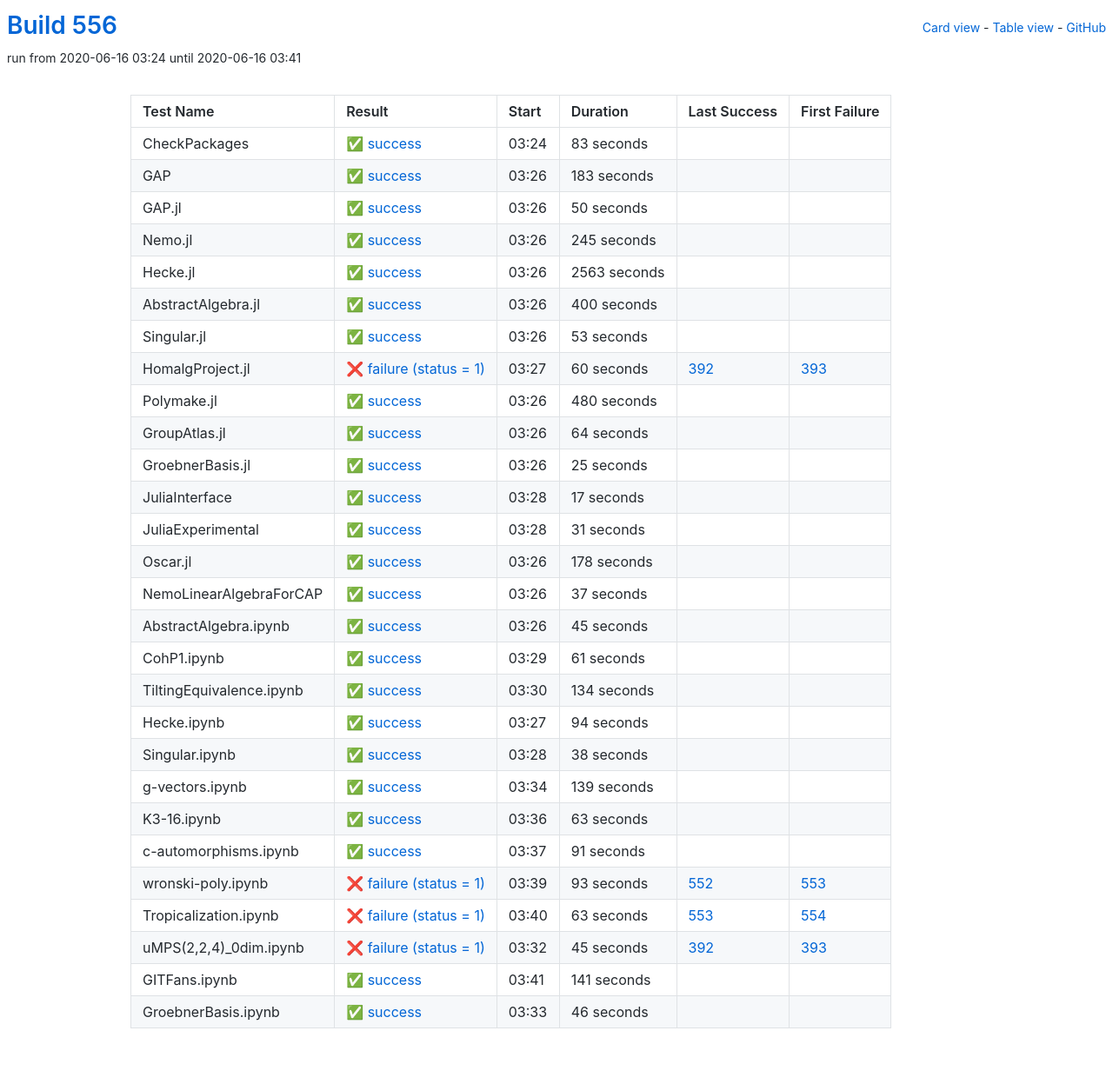
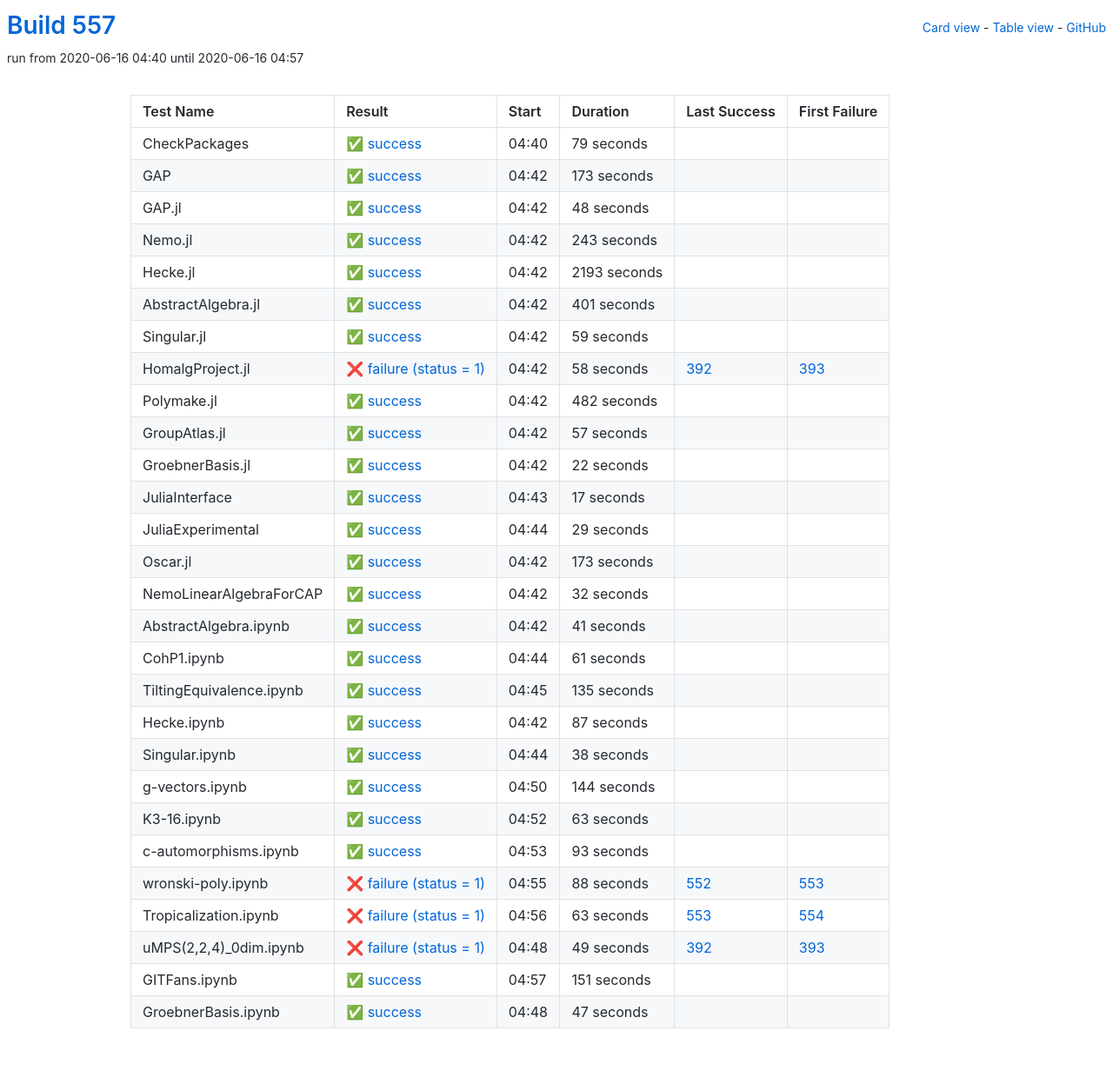
Before and after one commit to oscar-system/oscar-ci-status-1.4, a Jekyll site: the page built from table.html, in a window 1280 px wide. Shown: the whole page at 87% size. Built offline with Jekyll 4.4.1, drawn with Linux system fonts in a browser that asks for light colours.

Commit message:
Build #557

```diff
--- a/_data/ci.yml
+++ b/_data/ci.yml
@@ -1,6 +1,6 @@
 ---
-build: 556
-build_url: https://oscarci.mathematik.uni-kl.de/job/oscar-julia-1.4/556/
+build: 557
+build_url: https://oscarci.mathematik.uni-kl.de/job/oscar-julia-1.4/557/
 job: oscar-julia-1.4
 organization: oscar-system
 repo: oscar-ci-status-1.4
@@ -8,140 +8,140 @@ repourl: https://github.com/oscar-system/oscar-ci-status-1.4
 tests:
 - name: CheckPackages
   id: checkpackages
-  log: https://oscarci.mathematik.uni-kl.de/job/oscar-julia-1.4/556/artifact/logs/build-556/CheckPackages.log
-  start: 2020-06-16 03:24
+  log: https://oscarci.mathematik.uni-kl.de/job/oscar-julia-1.4/557/artifact/logs/build-557/CheckPackages.log
+  start: 2020-06-16 04:40
   success: true
   exitcode: 0
   status: success
-  duration: 83
+  duration: 79
   last_success: false
   last_success_url:
   first_failure: false
   first_failure_url:
 - name: GAP
   id: gap
-  log: https://oscarci.mathematik.uni-kl.de/job/oscar-julia-1.4/556/artifact/logs/build-556/GAP.log
-  start: 2020-06-16 03:26
+  log: https://oscarci.mathematik.uni-kl.de/job/oscar-julia-1.4/557/artifact/logs/build-557/GAP.log
+  start: 2020-06-16 04:42
   success: true
   exitcode: 0
   status: success
-  duration: 183
+  duration: 173
   last_success: false
   last_success_url:
   first_failure: false
   first_failure_url:
 - name: GAP.jl
   id: gap-jl
-  log: https://oscarci.mathematik.uni-kl.de/job/oscar-julia-1.4/556/artifact/logs/build-556/GAP.jl.log
-  start: 2020-06-16 03:26
+  log: https://oscarci.mathematik.uni-kl.de/job/oscar-julia-1.4/557/artifact/logs/build-557/GAP.jl.log
+  start: 2020-06-16 04:42
   success: true
   exitcode: 0
   status: success
-  duration: 50
+  duration: 48
   last_success: false
   last_success_url:
   first_failure: false
   first_failure_url:
 - name: Nemo.jl
   id: nemo-jl
-  log: https://oscarci.mathematik.uni-kl.de/job/oscar-julia-1.4/556/artifact/logs/build-556/Nemo.jl.log
-  start: 2020-06-16 03:26
+  log: https://oscarci.mathematik.uni-kl.de/job/oscar-julia-1.4/557/artifact/logs/build-557/Nemo.jl.log
+  start: 2020-06-16 04:42
   success: true
   exitcode: 0
   status: success
-  duration: 245
+  duration: 243
   last_success: false
   last_success_url:
   first_failure: false
   first_failure_url:
 - name: Hecke.jl
   id: hecke-jl
-  log: https://oscarci.mathematik.uni-kl.de/job/oscar-julia-1.4/556/artifact/logs/build-556/Hecke.jl.log
-  start: 2020-06-16 03:26
+  log: https://oscarci.mathematik.uni-kl.de/job/oscar-julia-1.4/557/artifact/logs/build-557/Hecke.jl.log
+  start: 2020-06-16 04:42
   success: true
   exitcode: 0
   status: success
-  duration: 2563
+  duration: 2193
   last_success: false
   last_success_url:
   first_failure: false
   first_failure_url:
 - name: AbstractAlgebra.jl
   id: abstractalgebra-jl
-  log: https://oscarci.mathematik.uni-kl.de/job/oscar-julia-1.4/556/artifact/logs/build-556/AbstractAlgebra.jl.log
-  start: 2020-06-16 03:26
+  log: https://oscarci.mathematik.uni-kl.de/job/oscar-julia-1.4/557/artifact/logs/build-557/AbstractAlgebra.jl.log
+  start: 2020-06-16 04:42
   success: true
   exitcode: 0
   status: success
-  duration: 400
+  duration: 401
   last_success: false
   last_success_url:
   first_failure: false
   first_failure_url:
 - name: Singular.jl
   id: singular-jl
-  log: https://oscarci.mathematik.uni-kl.de/job/oscar-julia-1.4/556/artifact/logs/build-556/Singular.jl.log
-  start: 2020-06-16 03:26
+  log: https://oscarci.mathematik.uni-kl.de/job/oscar-julia-1.4/557/artifact/logs/build-557/Singular.jl.log
+  start: 2020-06-16 04:42
   success: true
   exitcode: 0
   status: success
-  duration: 53
+  duration: 59
   last_success: false
   last_success_url:
   first_failure: false
   first_failure_url:
 - name: HomalgProject.jl
   id: homalgproject-jl
-  log: https://oscarci.mathematik.uni-kl.de/job/oscar-julia-1.4/556/artifact/logs/build-556/HomalgProject.jl.log
-  start: 2020-06-16 03:27
+  log: https://oscarci.mathematik.uni-kl.de/job/oscar-julia-1.4/557/artifact/logs/build-557/HomalgProject.jl.log
+  start: 2020-06-16 04:42
   success: false
   exitcode: 1
   status: failure
-  duration: 60
+  duration: 58
   last_success: 392
   last_success_url: https://oscarci.mathematik.uni-kl.de/job/oscar-julia-1.4/392/
   first_failure: 393
   first_failure_url: https://oscarci.mathematik.uni-kl.de/job/oscar-julia-1.4/393/
 - name: Polymake.jl
   id: polymake-jl
-  log: https://oscarci.mathematik.uni-kl.de/job/oscar-julia-1.4/556/artifact/logs/build-556/Polymake.jl.log
-  start: 2020-06-16 03:26
+  log: https://oscarci.mathematik.uni-kl.de/job/oscar-julia-1.4/557/artifact/logs/build-557/Polymake.jl.log
+  start: 2020-06-16 04:42
   success: true
   exitcode: 0
   status: success
-  duration: 480
+  duration: 482
   last_success: false
   last_success_url:
   first_failure: false
   first_failure_url:
 - name: GroupAtlas.jl
   id: groupatlas-jl
-  log: https://oscarci.mathematik.uni-kl.de/job/oscar-julia-1.4/556/artifact/logs/build-556/GroupAtlas.jl.log
-  start: 2020-06-16 03:26
+  log: https://oscarci.mathematik.uni-kl.de/job/oscar-julia-1.4/557/artifact/logs/build-557/GroupAtlas.jl.log
+  start: 2020-06-16 04:42
   success: true
   exitcode: 0
   status: success
-  duration: 64
+  duration: 57
   last_success: false
   last_success_url:
   first_failure: false
   first_failure_url:
 - name: GroebnerBasis.jl
   id: groebnerbasis-jl
-  log: https://oscarci.mathematik.uni-kl.de/job/oscar-julia-1.4/556/artifact/logs/build-556/GroebnerBasis.jl.log
-  start: 2020-06-16 03:26
+  log: https://oscarci.mathematik.uni-kl.de/job/oscar-julia-1.4/557/artifact/logs/build-557/GroebnerBasis.jl.log
+  start: 2020-06-16 04:42
   success: true
   exitcode: 0
   status: success
-  duration: 25
+  duration: 22
   last_success: false
   last_success_url:
   first_failure: false
   first_failure_url:
 - name: JuliaInterface
   id: juliainterface
-  log: https://oscarci.mathematik.uni-kl.de/job/oscar-julia-1.4/556/artifact/logs/build-556/JuliaInterface.log
-  start: 2020-06-16 03:28
+  log: https://oscarci.mathematik.uni-kl.de/job/oscar-julia-1.4/557/artifact/logs/build-557/JuliaInterface.log
+  start: 2020-06-16 04:43
   success: true
   exitcode: 0
   status: success
@@ -152,56 +152,56 @@ tests:
   first_failure_url:
 - name: JuliaExperimental
   id: juliaexperimental
-  log: https://oscarci.mathematik.uni-kl.de/job/oscar-julia-1.4/556/artifact/logs/build-556/JuliaExperimental.log
-  start: 2020-06-16 03:28
+  log: https://oscarci.mathematik.uni-kl.de/job/oscar-julia-1.4/557/artifact/logs/build-557/JuliaExperimental.log
+  start: 2020-06-16 04:44
   success: true
   exitcode: 0
   status: success
-  duration: 31
+  duration: 29
   last_success: false
   last_success_url:
   first_failure: false
   first_failure_url:
 - name: Oscar.jl
   id: oscar-jl
-  log: https://oscarci.mathematik.uni-kl.de/job/oscar-julia-1.4/556/artifact/logs/build-556/Oscar.jl.log
-  start: 2020-06-16 03:26
+  log: https://oscarci.mathematik.uni-kl.de/job/oscar-julia-1.4/557/artifact/logs/build-557/Oscar.jl.log
+  start: 2020-06-16 04:42
   success: true
   exitcode: 0
   status: success
-  duration: 178
+  duration: 173
   last_success: false
   last_success_url:
   first_failure: false
   first_failure_url:
 - name: NemoLinearAlgebraForCAP
   id: nemolinearalgebraforcap
-  log: https://oscarci.mathematik.uni-kl.de/job/oscar-julia-1.4/556/artifact/logs/build-556/NemoLinearAlgebraForCAP.log
-  start: 2020-06-16 03:26
+  log: https://oscarci.mathematik.uni-kl.de/job/oscar-julia-1.4/557/artifact/logs/build-557/NemoLinearAlgebraForCAP.log
+  start: 2020-06-16 04:42
   success: true
   exitcode: 0
   status: success
-  duration: 37
+  duration: 32
   last_success: false
   last_success_url:
   first_failure: false
   first_failure_url:
 - name: AbstractAlgebra.ipynb
   id: abstractalgebra-ipynb
-  log: https://oscarci.mathematik.uni-kl.de/job/oscar-julia-1.4/556/artifact/logs/build-556/AbstractAlgebra.ipynb.log
-  start: 2020-06-16 03:26
+  log: https://oscarci.mathematik.uni-kl.de/job/oscar-julia-1.4/557/artifact/logs/build-557/AbstractAlgebra.ipynb.log
+  start: 2020-06-16 04:42
   success: true
   exitcode: 0
   status: success
-  duration: 45
+  duration: 41
   last_success: false
   last_success_url:
   first_failure: false
   first_failure_url:
 - name: CohP1.ipynb
   id: cohp1-ipynb
-  log: https://oscarci.mathematik.uni-kl.de/job/oscar-julia-1.4/556/artifact/logs/build-556/CohP1.ipynb.log
-  start: 2020-06-16 03:29
+  log: https://oscarci.mathematik.uni-kl.de/job/oscar-julia-1.4/557/artifact/logs/build-557/CohP1.ipynb.log
+  start: 2020-06-16 04:44
   success: true
   exitcode: 0
   status: success
@@ -212,32 +212,32 @@ tests:
   first_failure_url:
 - name: TiltingEquivalence.ipynb
   id: tiltingequivalence-ipynb
-  log: https://oscarci.mathematik.uni-kl.de/job/oscar-julia-1.4/556/artifact/logs/build-556/TiltingEquivalence.ipynb.log
-  start: 2020-06-16 03:30
+  log: https://oscarci.mathematik.uni-kl.de/job/oscar-julia-1.4/557/artifact/logs/build-557/TiltingEquivalence.ipynb.log
+  start: 2020-06-16 04:45
   success: true
   exitcode: 0
   status: success
-  duration: 134
+  duration: 135
   last_success: false
   last_success_url:
   first_failure: false
   first_failure_url:
 - name: Hecke.ipynb
   id: hecke-ipynb
-  log: https://oscarci.mathematik.uni-kl.de/job/oscar-julia-1.4/556/artifact/logs/build-556/Hecke.ipynb.log
-  start: 2020-06-16 03:27
+  log: https://oscarci.mathematik.uni-kl.de/job/oscar-julia-1.4/557/artifact/logs/build-557/Hecke.ipynb.log
+  start: 2020-06-16 04:42
   success: true
   exitcode: 0
   status: success
-  duration: 94
+  duration: 87
   last_success: false
   last_success_url:
   first_failure: false
   first_failure_url:
 - name: Singular.ipynb
   id: singular-ipynb
-  log: https://oscarci.mathematik.uni-kl.de/job/oscar-julia-1.4/556/artifact/logs/build-556/Singular.ipynb.log
-  start: 2020-06-16 03:28
+  log: https://oscarci.mathematik.uni-kl.de/job/oscar-julia-1.4/557/artifact/logs/build-557/Singular.ipynb.log
+  start: 2020-06-16 04:44
   success: true
   exitcode: 0
   status: success
@@ -248,20 +248,20 @@ tests:
   first_failure_url:
 - name: g-vectors.ipynb
   id: g-vectors-ipynb
-  log: https://oscarci.mathematik.uni-kl.de/job/oscar-julia-1.4/556/artifact/logs/build-556/g-vectors.ipynb.log
-  start: 2020-06-16 03:34
+  log: https://oscarci.mathematik.uni-kl.de/job/oscar-julia-1.4/557/artifact/logs/build-557/g-vectors.ipynb.log
+  start: 2020-06-16 04:50
   success: true
   exitcode: 0
   status: success
-  duration: 139
+  duration: 144
   last_success: false
   last_success_url:
   first_failure: false
   first_failure_url:
 - name: K3-16.ipynb
   id: k3-16-ipynb
-  log: https://oscarci.mathematik.uni-kl.de/job/oscar-julia-1.4/556/artifact/logs/build-556/K3-16.ipynb.log
-  start: 2020-06-16 03:36
+  log: https://oscarci.mathematik.uni-kl.de/job/oscar-julia-1.4/557/artifact/logs/build-557/K3-16.ipynb.log
+  start: 2020-06-16 04:52
   success: true
   exitcode: 0
   status: success
@@ -272,32 +272,32 @@ tests:
   first_failure_url:
 - name: c-automorphisms.ipynb
   id: c-automorphisms-ipynb
-  log: https://oscarci.mathematik.uni-kl.de/job/oscar-julia-1.4/556/artifact/logs/build-556/c-automorphisms.ipynb.log
-  start: 2020-06-16 03:37
+  log: https://oscarci.mathematik.uni-kl.de/job/oscar-julia-1.4/557/artifact/logs/build-557/c-automorphisms.ipynb.log
+  start: 2020-06-16 04:53
   success: true
   exitcode: 0
   status: success
-  duration: 91
+  duration: 93
   last_success: false
   last_success_url:
   first_failure: false
   first_failure_url:
 - name: wronski-poly.ipynb
   id: wronski-poly-ipynb
-  log: https://oscarci.mathematik.uni-kl.de/job/oscar-julia-1.4/556/artifact/logs/build-556/wronski-poly.ipynb.log
-  start: 2020-06-16 03:39
+  log: https://oscarci.mathematik.uni-kl.de/job/oscar-julia-1.4/557/artifact/logs/build-557/wronski-poly.ipynb.log
+  start: 2020-06-16 04:55
   success: false
   exitcode: 1
   status: failure
-  duration: 93
+  duration: 88
   last_success: 552
   last_success_url: https://oscarci.mathematik.uni-kl.de/job/oscar-julia-1.4/552/
   first_failure: 553
   first_failure_url: https://oscarci.mathematik.uni-kl.de/job/oscar-julia-1.4/553/
 - name: Tropicalization.ipynb
   id: tropicalization-ipynb
-  log: https://oscarci.mathematik.uni-kl.de/job/oscar-julia-1.4/556/artifact/logs/build-556/Tropicalization.ipynb.log
-  start: 2020-06-16 03:40
+  log: https://oscarci.mathematik.uni-kl.de/job/oscar-julia-1.4/557/artifact/logs/build-557/Tropicalization.ipynb.log
+  start: 2020-06-16 04:56
   success: false
   exitcode: 1
   status: failure
@@ -308,36 +308,36 @@ tests:
   first_failure_url: https://oscarci.mathematik.uni-kl.de/job/oscar-julia-1.4/554/
 - name: uMPS(2,2,4)_0dim.ipynb
   id: umps-2-2-4-0dim-ipynb
-  log: https://oscarci.mathematik.uni-kl.de/job/oscar-julia-1.4/556/artifact/logs/build-556/uMPS-2-2-4-_0dim.ipynb.log
-  start: 2020-06-16 03:32
+  log: https://oscarci.mathematik.uni-kl.de/job/oscar-julia-1.4/557/artifact/logs/build-557/uMPS-2-2-4-_0dim.ipynb.log
+  start: 2020-06-16 04:48
   success: false
   exitcode: 1
   status: failure
-  duration: 45
+  duration: 49
   last_success: 392
   last_success_url: https://oscarci.mathematik.uni-kl.de/job/oscar-julia-1.4/392/
   first_failure: 393
   first_failure_url: https://oscarci.mathematik.uni-kl.de/job/oscar-julia-1.4/393/
 - name: GITFans.ipynb
   id: gitfans-ipynb
-  log: https://oscarci.mathematik.uni-kl.de/job/oscar-julia-1.4/556/artifact/logs/build-556/GITFans.ipynb.log
-  start: 2020-06-16 03:41
+  log: https://oscarci.mathematik.uni-kl.de/job/oscar-julia-1.4/557/artifact/logs/build-557/GITFans.ipynb.log
+  start: 2020-06-16 04:57
   success: true
   exitcode: 0
   status: success
-  duration: 141
+  duration: 151
   last_success: false
   last_success_url:
   first_failure: false
   first_failure_url:
 - name: GroebnerBasis.ipynb
   id: groebnerbasis-ipynb
-  log: https://oscarci.mathematik.uni-kl.de/job/oscar-julia-1.4/556/artifact/logs/build-556/GroebnerBasis.ipynb.log
-  start: 2020-06-16 03:33
+  log: https://oscarci.mathematik.uni-kl.de/job/oscar-julia-1.4/557/artifact/logs/build-557/GroebnerBasis.ipynb.log
+  start: 2020-06-16 04:48
   success: true
   exitcode: 0
   status: success
-  duration: 46
+  duration: 47
   last_success: false
   last_success_url:
   first_failure: false
```
Also changed, not shown: README.md.
